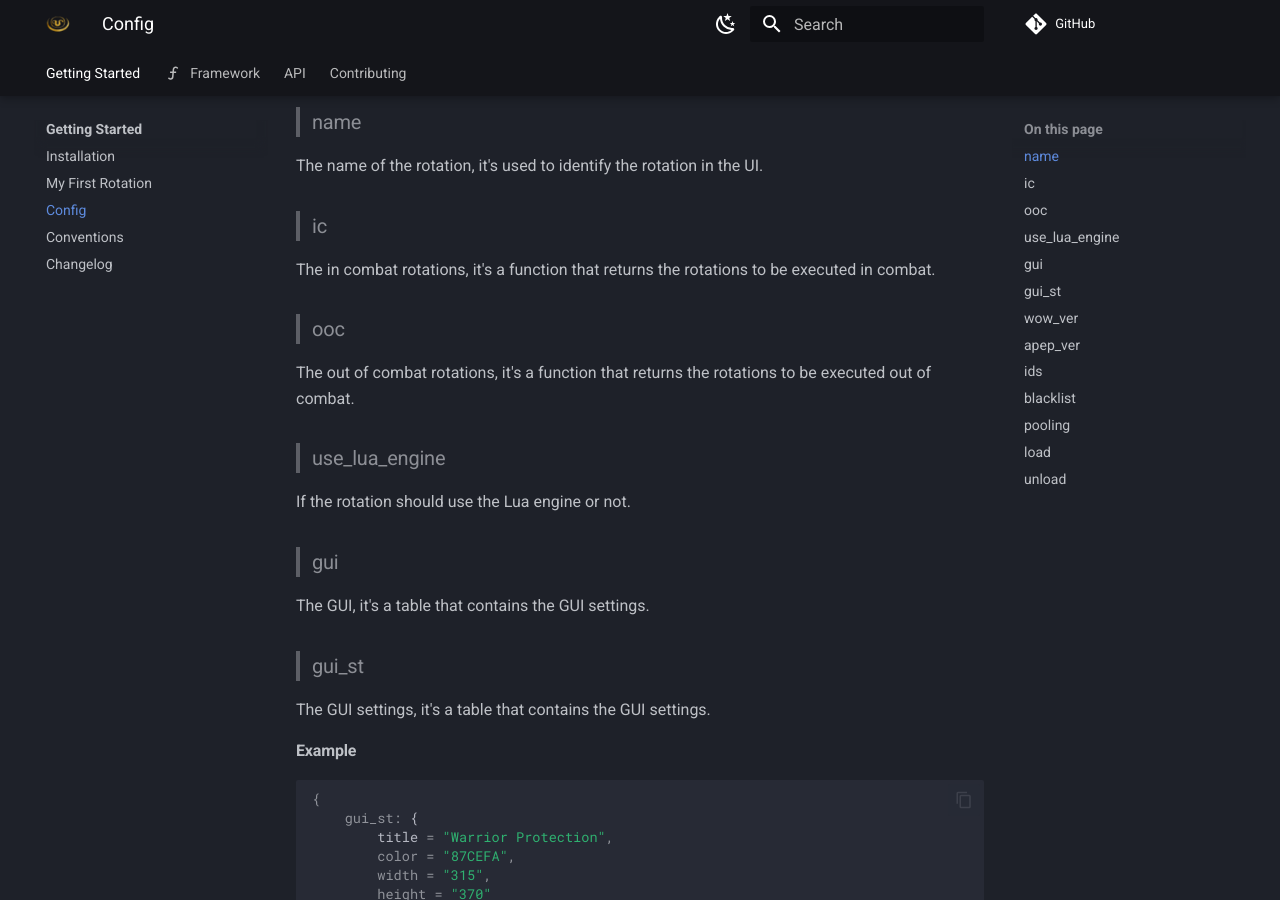
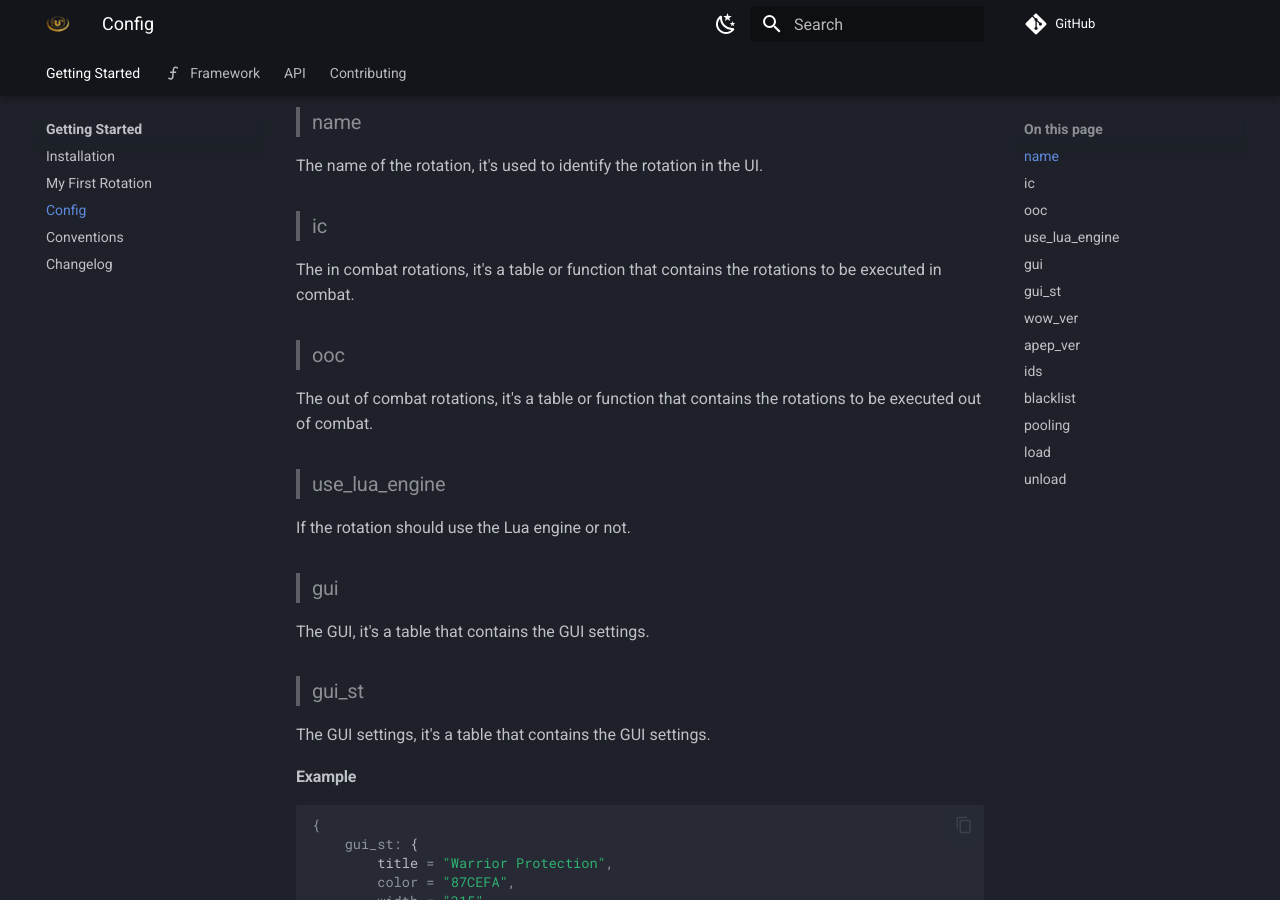
Before and after one commit to DimaSheiko/apep-docs, an MkDocs documentation site: the page built from docs/config.md, in a window 1280 px wide and 900 px high, scrolled down 647 px. Built offline with MkDocs 1.6.1 and Material for MkDocs 9.7.7, drawn with Linux system fonts in a browser that asks for light colours; comment, search, counter and statistics services are not loaded.

Commit message:
Refactor config documentation to clarify rotation settings

```diff
--- a/docs/config.md
+++ b/docs/config.md
@@ -31,11 +31,11 @@ The name of the rotation, it's used to identify the rotation in the UI.
 
 > ### ic
 
-The in combat rotations, it's a function that returns the rotations to be executed in combat.
+The in combat rotations, it's a table or function that contains the rotations to be executed in combat.
 
 > ### ooc
 
-The out of combat rotations, it's a function that returns the rotations to be executed out of combat.
+The out of combat rotations, it's a table or function that contains the rotations to be executed out of combat.
 
 > ### use_lua_engine
 
```
